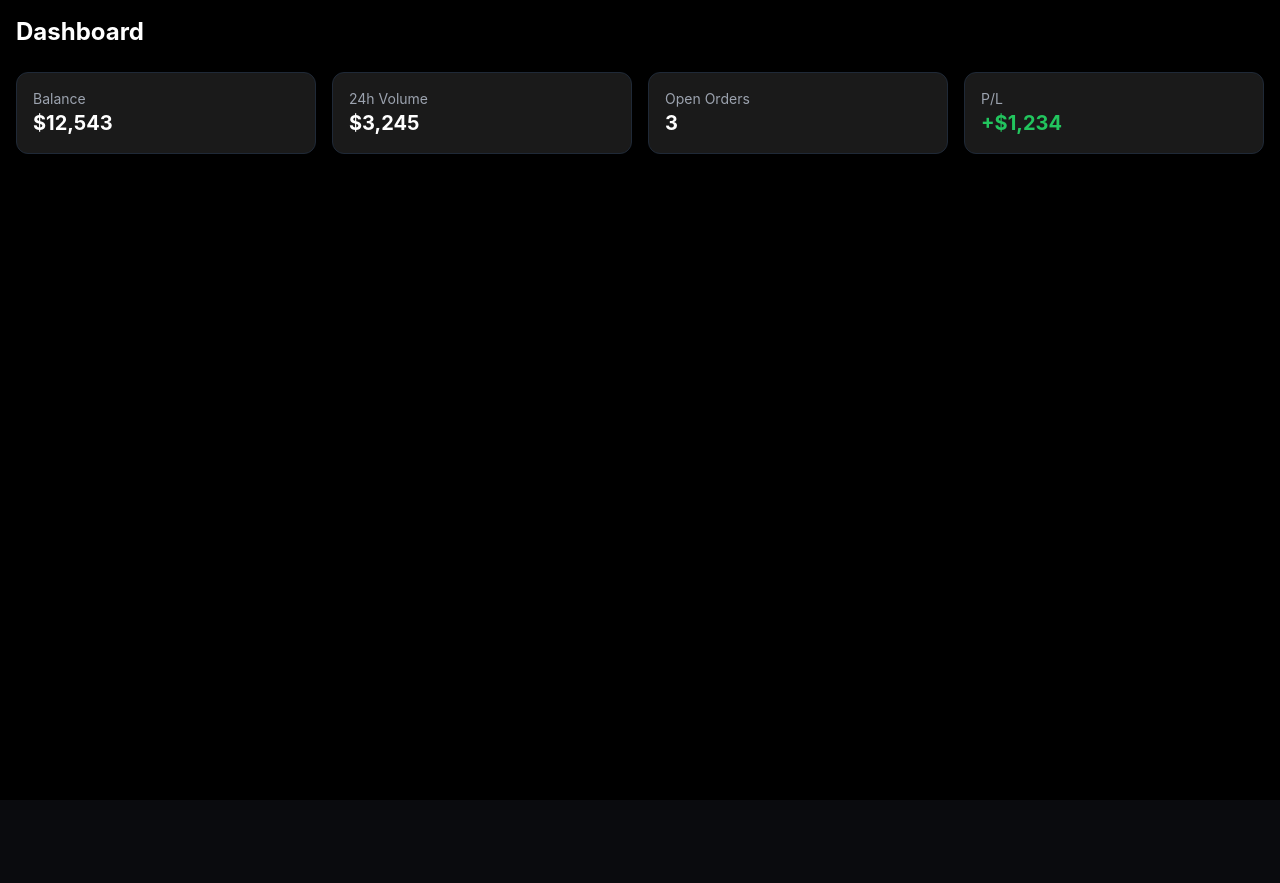
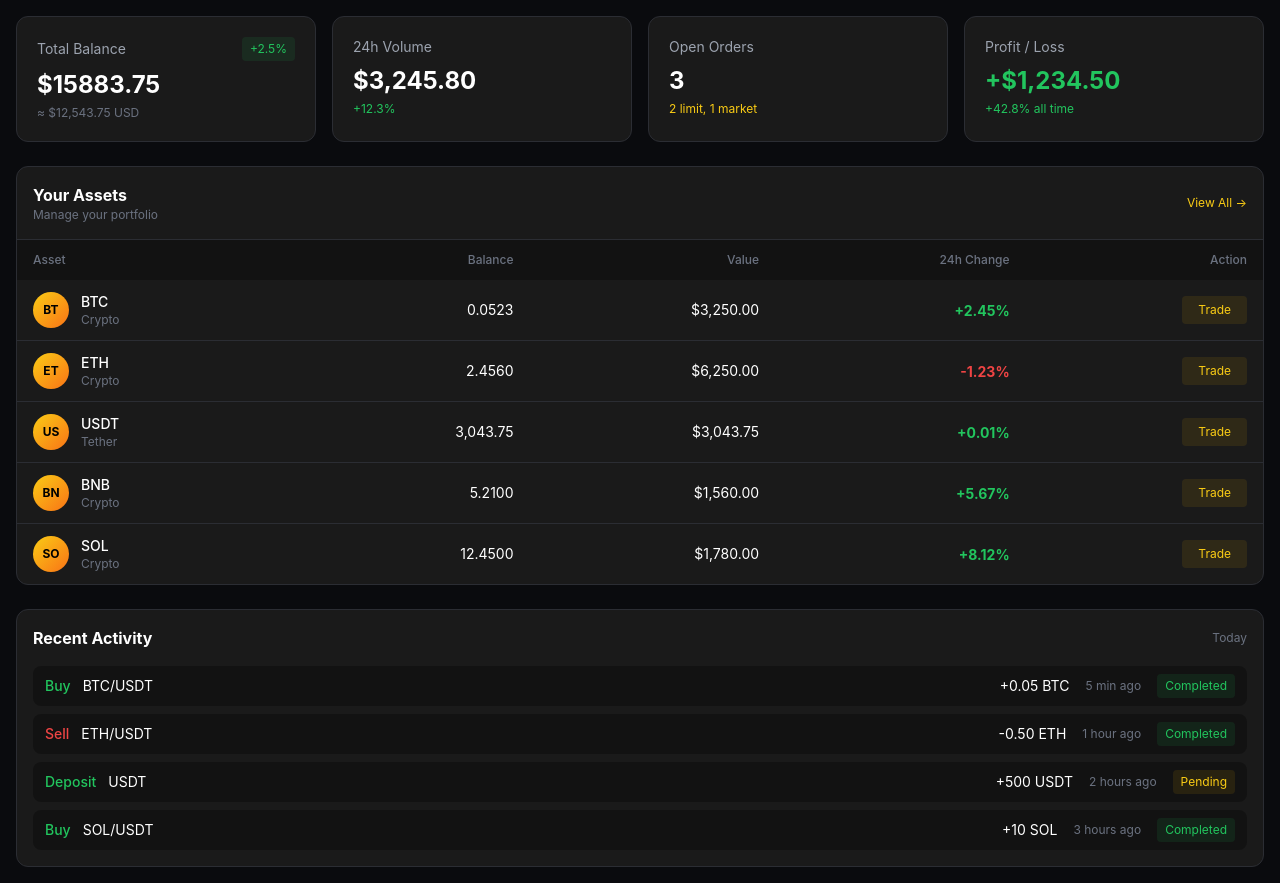
Before and after one commit to Cashipro/cashipro, a Next.js app in the folder apps/web/: page /dashboard in a window 1280 px wide. Before the commit the page ends 800 px from the top, so only its background shows below. Built offline with nearby package versions, Linux system fonts and the light colour scheme.

Commit message:
Revamp DashboardPage with asset stats and activity
Updated the dashboard page to include asset statistics and recent activity. Enhanced layout and styling for better user experience.

```diff
--- a/apps/web/src/app/dashboard/page.tsx
+++ b/apps/web/src/app/dashboard/page.tsx
@@ -1,25 +1,142 @@
 "use client";
 
+import Link from "next/link";
+
 export default function DashboardPage() {
+  const assets = [
+    { symbol: "BTC", balance: "0.0523", value: "$3,250.00", change: "+2.45%" },
+    { symbol: "ETH", balance: "2.4560", value: "$6,250.00", change: "-1.23%" },
+    { symbol: "USDT", balance: "3,043.75", value: "$3,043.75", change: "+0.01%" },
+    { symbol: "BNB", balance: "5.2100", value: "$1,560.00", change: "+5.67%" },
+    { symbol: "SOL", balance: "12.4500", value: "$1,780.00", change: "+8.12%" },
+  ];
+
+  const totalBalance = assets.reduce((sum, a) => sum + parseFloat(a.value.replace(/\$|,/g, "")), 0);
+
   return (
-    <div className="min-h-screen bg-black p-4">
-      <h1 className="text-2xl font-bold text-white mb-6">Dashboard</h1>
-      <div className="grid grid-cols-2 md:grid-cols-4 gap-4">
-        <div className="bg-[#1a1a1a] p-4 rounded-xl border border-gray-800">
-          <p className="text-sm text-gray-400">Balance</p>
-          <p className="text-xl font-bold text-white">$12,543</p>
+    <div className="p-4 space-y-6">
+      {/* Stats Cards - MEXC Professional */}
+      <div className="grid grid-cols-1 sm:grid-cols-2 lg:grid-cols-4 gap-4">
+        <div className="bg-[#1a1a1a] p-5 rounded-xl border border-[#2b2d33] hover:border-[#3b3d43] transition-all">
+          <div className="flex items-center justify-between">
+            <p className="text-sm text-gray-400">Total Balance</p>
+            <span className="text-xs text-green-500 bg-green-500/10 px-2 py-1 rounded">+2.5%</span>
+          </div>
+          <p className="text-2xl font-bold text-white mt-2">${totalBalance.toFixed(2)}</p>
+          <p className="text-xs text-gray-500 mt-1">≈ $12,543.75 USD</p>
         </div>
-        <div className="bg-[#1a1a1a] p-4 rounded-xl border border-gray-800">
+
+        <div className="bg-[#1a1a1a] p-5 rounded-xl border border-[#2b2d33] hover:border-[#3b3d43] transition-all">
           <p className="text-sm text-gray-400">24h Volume</p>
-          <p className="text-xl font-bold text-white">$3,245</p>
+          <p className="text-2xl font-bold text-white mt-2">$3,245.80</p>
+          <p className="text-xs text-green-500 mt-1">+12.3%</p>
         </div>
-        <div className="bg-[#1a1a1a] p-4 rounded-xl border border-gray-800">
+
+        <div className="bg-[#1a1a1a] p-5 rounded-xl border border-[#2b2d33] hover:border-[#3b3d43] transition-all">
           <p className="text-sm text-gray-400">Open Orders</p>
-          <p className="text-xl font-bold text-white">3</p>
+          <p className="text-2xl font-bold text-white mt-2">3</p>
+          <p className="text-xs text-yellow-400 mt-1">2 limit, 1 market</p>
         </div>
-        <div className="bg-[#1a1a1a] p-4 rounded-xl border border-gray-800">
-          <p className="text-sm text-gray-400">P/L</p>
-          <p className="text-xl font-bold text-green-500">+$1,234</p>
+
+        <div className="bg-[#1a1a1a] p-5 rounded-xl border border-[#2b2d33] hover:border-[#3b3d43] transition-all">
+          <p className="text-sm text-gray-400">Profit / Loss</p>
+          <p className="text-2xl font-bold text-green-500 mt-2">+$1,234.50</p>
+          <p className="text-xs text-green-500 mt-1">+42.8% all time</p>
+        </div>
+      </div>
+
+      {/* Assets Table - Professional */}
+      <div className="bg-[#1a1a1a] rounded-xl border border-[#2b2d33] overflow-hidden">
+        <div className="flex items-center justify-between p-4 border-b border-[#2b2d33]">
+          <div>
+            <h2 className="text-white font-bold">Your Assets</h2>
+            <p className="text-xs text-gray-500">Manage your portfolio</p>
+          </div>
+          <button className="text-xs text-yellow-400 hover:text-yellow-300">View All →</button>
+        </div>
+
+        <div className="overflow-x-auto">
+          <table className="w-full">
+            <thead className="bg-black/30">
+              <tr>
+                <th className="px-4 py-3 text-left text-xs text-gray-500 font-medium">Asset</th>
+                <th className="px-4 py-3 text-right text-xs text-gray-500 font-medium">Balance</th>
+                <th className="px-4 py-3 text-right text-xs text-gray-500 font-medium">Value</th>
+                <th className="px-4 py-3 text-right text-xs text-gray-500 font-medium">24h Change</th>
+                <th className="px-4 py-3 text-right text-xs text-gray-500 font-medium">Action</th>
+              </tr>
+            </thead>
+            <tbody className="divide-y divide-[#2b2d33]">
+              {assets.map((asset) => {
+                const isPositive = asset.change.startsWith("+");
+                return (
+                  <tr key={asset.symbol} className="hover:bg-[#2b2d33]/50 transition-colors">
+                    <td className="px-4 py-3">
+                      <div className="flex items-center gap-3">
+                        <div className="w-9 h-9 rounded-full bg-gradient-to-br from-yellow-400 to-orange-500 flex items-center justify-center text-xs font-bold text-black">
+                          {asset.symbol.slice(0, 2)}
+                        </div>
+                        <div>
+                          <p className="text-white font-medium text-sm">{asset.symbol}</p>
+                          <p className="text-xs text-gray-500">{asset.symbol === "USDT" ? "Tether" : "Crypto"}</p>
+                        </div>
+                      </div>
+                    </td>
+                    <td className="px-4 py-3 text-right text-white text-sm">
+                      {asset.balance}
+                    </td>
+                    <td className="px-4 py-3 text-right text-white text-sm">
+                      {asset.value}
+                    </td>
+                    <td className="px-4 py-3 text-right">
+                      <span className={`text-sm font-bold ${isPositive ? "text-green-500" : "text-red-500"}`}>
+                        {asset.change}
+                      </span>
+                    </td>
+                    <td className="px-4 py-3 text-right">
+                      <Link href={`/trade/${asset.symbol}USDT`}>
+                        <button className="px-4 py-1.5 bg-yellow-500/10 text-yellow-400 text-xs rounded hover:bg-yellow-500/20 transition-colors">
+                          Trade
+                        </button>
+                      </Link>
+                    </td>
+                  </tr>
+                );
+              })}
+            </tbody>
+          </table>
+        </div>
+      </div>
+
+      {/* Recent Activity */}
+      <div className="bg-[#1a1a1a] rounded-xl border border-[#2b2d33] p-4">
+        <div className="flex items-center justify-between mb-4">
+          <h2 className="text-white font-bold">Recent Activity</h2>
+          <span className="text-xs text-gray-500">Today</span>
+        </div>
+        <div className="space-y-2">
+          {[
+            { type: "Buy", pair: "BTC/USDT", amount: "+0.05 BTC", time: "5 min ago", status: "Completed" },
+            { type: "Sell", pair: "ETH/USDT", amount: "-0.50 ETH", time: "1 hour ago", status: "Completed" },
+            { type: "Deposit", pair: "USDT", amount: "+500 USDT", time: "2 hours ago", status: "Pending" },
+            { type: "Buy", pair: "SOL/USDT", amount: "+10 SOL", time: "3 hours ago", status: "Completed" },
+          ].map((activity, i) => (
+            <div key={i} className="flex items-center justify-between py-2 px-3 bg-black/30 rounded-lg">
+              <div className="flex items-center gap-3">
+                <span className={`text-sm font-medium ${activity.type === "Buy" || activity.type === "Deposit" ? "text-green-500" : "text-red-500"}`}>
+                  {activity.type}
+                </span>
+                <span className="text-sm text-white">{activity.pair}</span>
+              </div>
+              <div className="flex items-center gap-4">
+                <span className="text-sm text-white">{activity.amount}</span>
+                <span className="text-xs text-gray-500">{activity.time}</span>
+                <span className={`text-xs px-2 py-1 rounded ${activity.status === "Completed" ? "bg-green-500/10 text-green-500" : "bg-yellow-500/10 text-yellow-400"}`}>
+                  {activity.status}
+                </span>
+              </div>
+            </div>
+          ))}
         </div>
       </div>
     </div>
```
